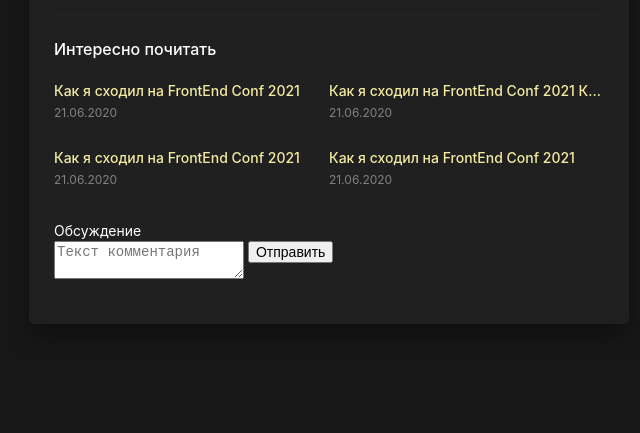
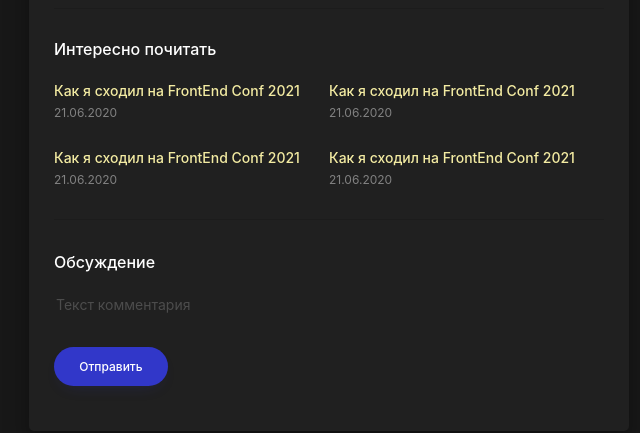
Before and after one commit to flaberfl/brainscloud_my-portfolio-blog, a website: page src/post.html in a window 1280 px wide. Shown: the part 1531-1964 px from the top of the page, without its empty margins (461-1101 px from the left). Drawn offline with nearby package versions, Linux system fonts and the light colour scheme; files that its build step writes are made by us from their sources.

Commit message:
block form

```diff
--- a/src/assets/scss/blocks/comments.scss
+++ b/src/assets/scss/blocks/comments.scss
@@ -0,0 +1,28 @@
+.comments {
+  margin-top: 3rem;
+}
+
+.comments__title {
+  margin-bottom: 2rem;
+
+  font-size: 1.6rem;
+  font-weight: 500;
+  color: $white;
+}
+
+.form__control {
+  display: block;
+  width: 100%;
+
+  background: none;
+  border: none;
+  border-radius: 0;
+
+  font-family: inherit;
+  font-size: 1.4rem;
+  color: $white;
+
+  &::placeholder {
+    color: rgba($white, .2);
+  }
+}
--- /dev/null
+++ b/src/assets/scss/blocks/form.scss
@@ -0,0 +1,7 @@
+.form__group {
+  margin-bottom: 1.5rem;
+}
+
+.form__control--textarea {
+  resize: none;
+}
--- a/src/assets/scss/style.scss
+++ b/src/assets/scss/style.scss
@@ -45,3 +45,4 @@ a {
 @import "blocks/pagination";
 @import "blocks/related";
 @import "blocks/comments";
+@import "blocks/form";
--- a/src/post.html
+++ b/src/post.html
@@ -89,7 +89,7 @@ title: Andrew Flaber | Post
           <time class="related__list-date" datetime="2020-06-21">21.06.2020</time>
         </li>
         <li class="related__list-item">
-          <h4 class="related__list-title"><a href="#">Как я сходил на FrontEnd Conf 2021 Как я сходил на FrontEnd Conf 2021</a></h4>
+          <h4 class="related__list-title"><a href="#">Как я сходил на FrontEnd Conf 2021</a></h4>
           <time class="related__list-date" datetime="2020-06-21">21.06.2020</time>
         </li>
         <li class="related__list-item">
@@ -102,11 +102,14 @@ title: Andrew Flaber | Post
         </li>
       </ul>
     </div><!-- /.related -->
+
     <div class="comments">
       <h3 class="comments__title">Обсуждение</h3>
-      <form action="/" method="POST">
-      <textarea name="commets-text" placeholder="Текст комментария"></textarea>
-      <button type="submit">Отправить</button>
+      <form class="form" action="/" method="POST">
+        <div class="form__group">
+          <textarea class="form__control form__control--textarea" name="commets-text" placeholder="Текст комментария"></textarea>
+        </div>
+        <button class="btn btn--blue" type="submit">Отправить</button>
       </form>
     </div>
   </div><!-- /.post__content -->
```
